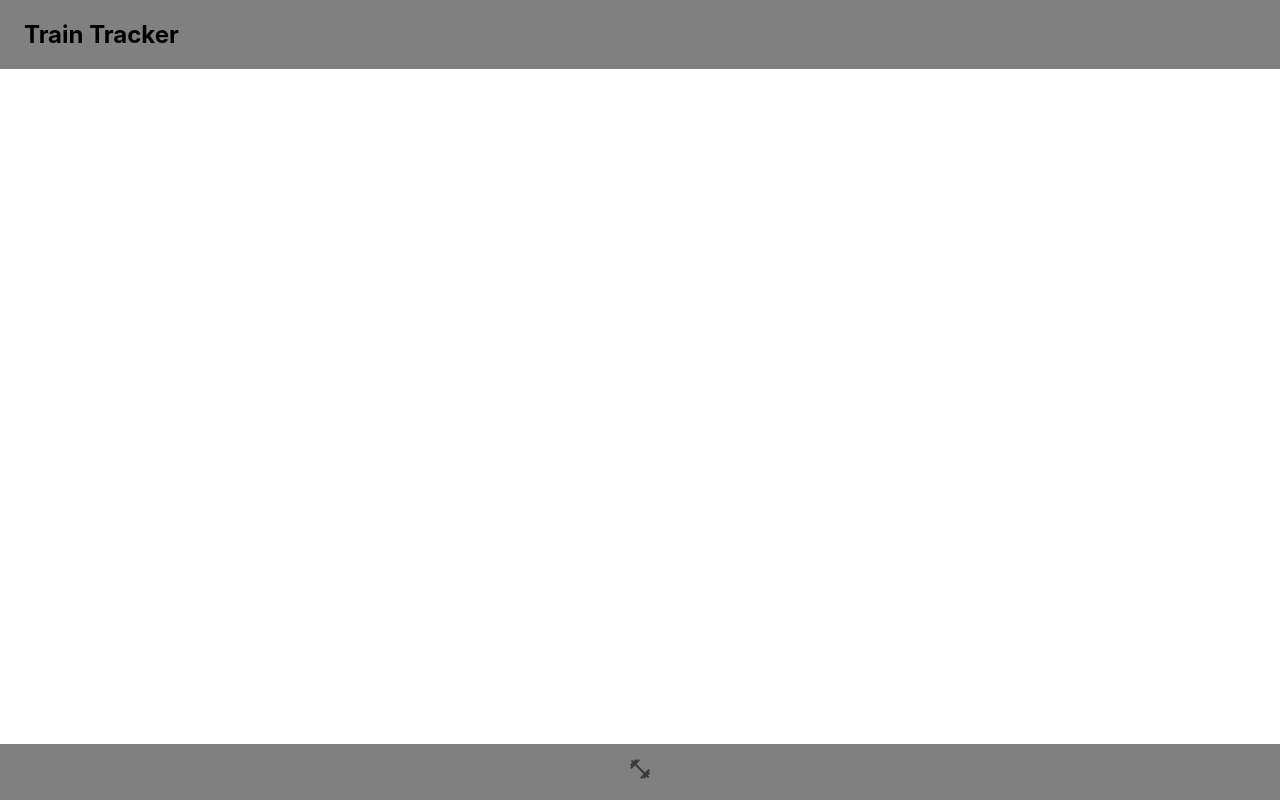
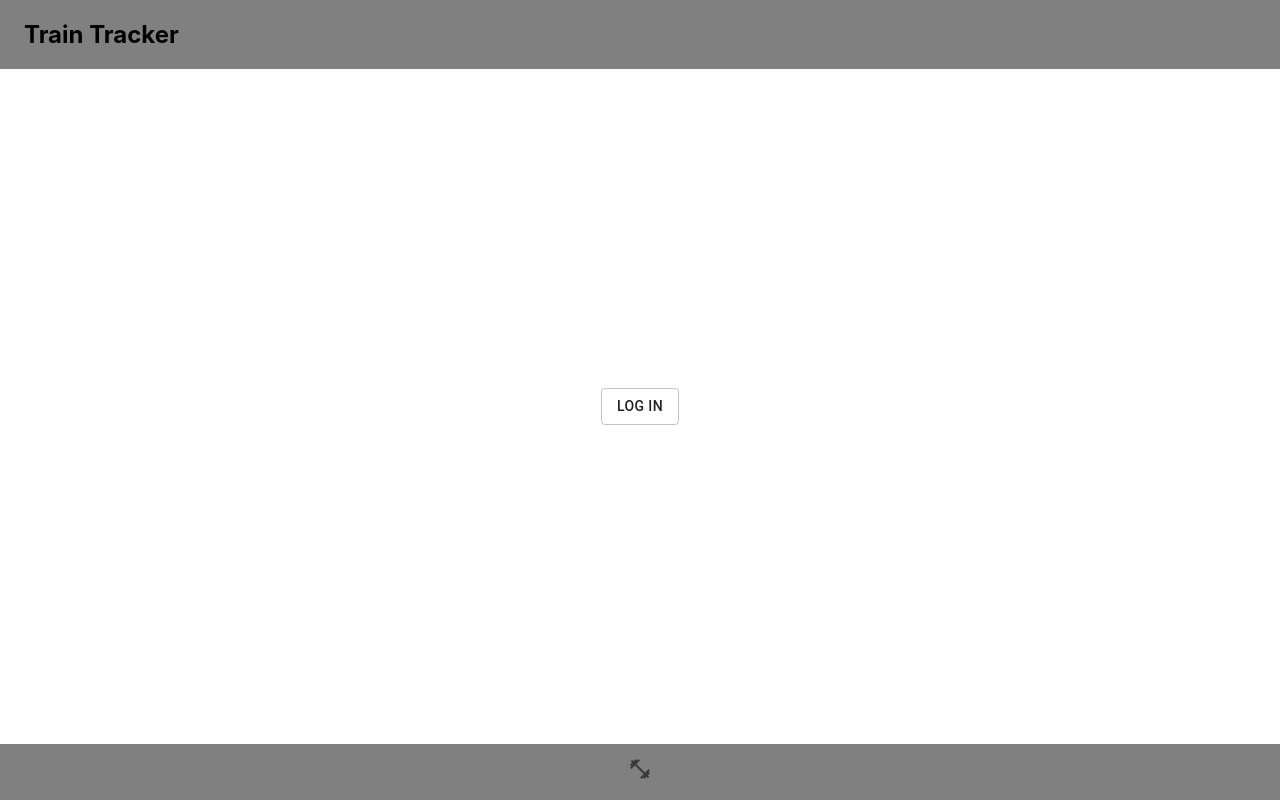
Before and after one commit to mpaustin/train-tracker, a React (Create React App) app: page /login in a window 1280 px wide. Built offline with nearby package versions, Linux system fonts and the light colour scheme.

Commit message:
adding login and logout buttons for auth0

```diff
--- a/src/components/Content.js
+++ b/src/components/Content.js
@@ -41,14 +41,20 @@ export const Content = (props) => {
                         exact
                         path={'/'}
                     >
-                        <Redirect to={'/workouts'}/>
+                        <Redirect to={'/login'}/>
+                    </Route>
+                    <Route
+                        path={'/login'}
+                    >
+                        <Box height='100%' margin='30px 0 30px' >
+                            <LoginButton/>
+                        </Box>
                     </Route>
                     <Route
                         path={'/workouts'}
                     >
                         <Box height='100%' margin='30px 0 30px' >
-                            {/* {
-                                user ?
+                            {
                                 <>
                                     <AddWorkout/>
                                     <h4>
@@ -64,13 +70,7 @@ export const Content = (props) => {
                                         />
                                     }
                                 </>
-                                :
-                                <Login/>
-                            } */}
-
-                            <LoginButton/>
-                            {window.location.origin}
-
+                            }
                         </Box>
                     </Route>
                 </Switch>
--- a/src/components/LoginButton.js
+++ b/src/components/LoginButton.js
@@ -1,11 +1,12 @@
 import React from 'react';
 import { useAuth0 } from '@auth0/auth0-react';
+import Button from '@material-ui/core/Button';
 
 export default function LoginButton() {
 
     const { loginWithRedirect } = useAuth0();
 
     return (
-        <button onClick={() => loginWithRedirect()}>Log In</button>
+        <Button variant='outlined' onClick={() => loginWithRedirect()}>Log In</Button>
     );
 }
--- /dev/null
+++ b/src/components/LogoutButton.js
@@ -0,0 +1,12 @@
+import React from 'react';
+import { useAuth0 } from '@auth0/auth0-react';
+import Button from '@material-ui/core/Button';
+
+export default function LogoutButton() {
+
+    const { logout } = useAuth0();
+
+    return (
+        <Button variant='outlined' onClick={() => logout({ returnTo: window.location.origin })}>Log Out</Button>
+    );
+}
--- a/src/components/Toolbar.js
+++ b/src/components/Toolbar.js
@@ -4,6 +4,8 @@ import Toolbar from '@material-ui/core/Toolbar';
 import { Box, Button } from '@material-ui/core';
 import { Link } from 'react-router-dom';
 import { logOut } from '../redux/actions/users';
+import { useAuth0 } from '@auth0/auth0-react';
+import LogoutButton from './LogoutButton';
 // import { makeStyles } from '@material-ui/core/styles';
 
 // const useStyles = makeStyles({
@@ -15,6 +17,7 @@ import { logOut } from '../redux/actions/users';
 
 export const ToolBar = (props) => {
     const { user, logOut } = props;
+    const { isAuthenticated } = useAuth0();
     return (
         <div>
             <Toolbar>
@@ -24,11 +27,12 @@ export const ToolBar = (props) => {
                            Train Tracker
                         </h2>
                     </Box>
-                    {user ?
+                    {isAuthenticated ?
                     <Box>
-                        <Button onClick={() => logOut()} >
+                        {/* <Button onClick={() => logOut()} >
                             Log Out
-                        </Button>
+                        </Button> */}
+                        <LogoutButton/>
                     </Box>
                     :
                     <Box>
--- a/src/index.js
+++ b/src/index.js
@@ -15,7 +15,7 @@ ReactDOM.render(
   <Auth0Provider
     domain="mpaustin.us.auth0.com"
     clientId="UjDu5lV6rCJaL6Ss7sOwLZbkyI4TdFO1"
-    redirectUri={window.location.origin}
+    redirectUri={window.location.origin + '/workouts'}
   >
     <ThemeProvider theme={theme} >
       <Provider store={store}>
```
